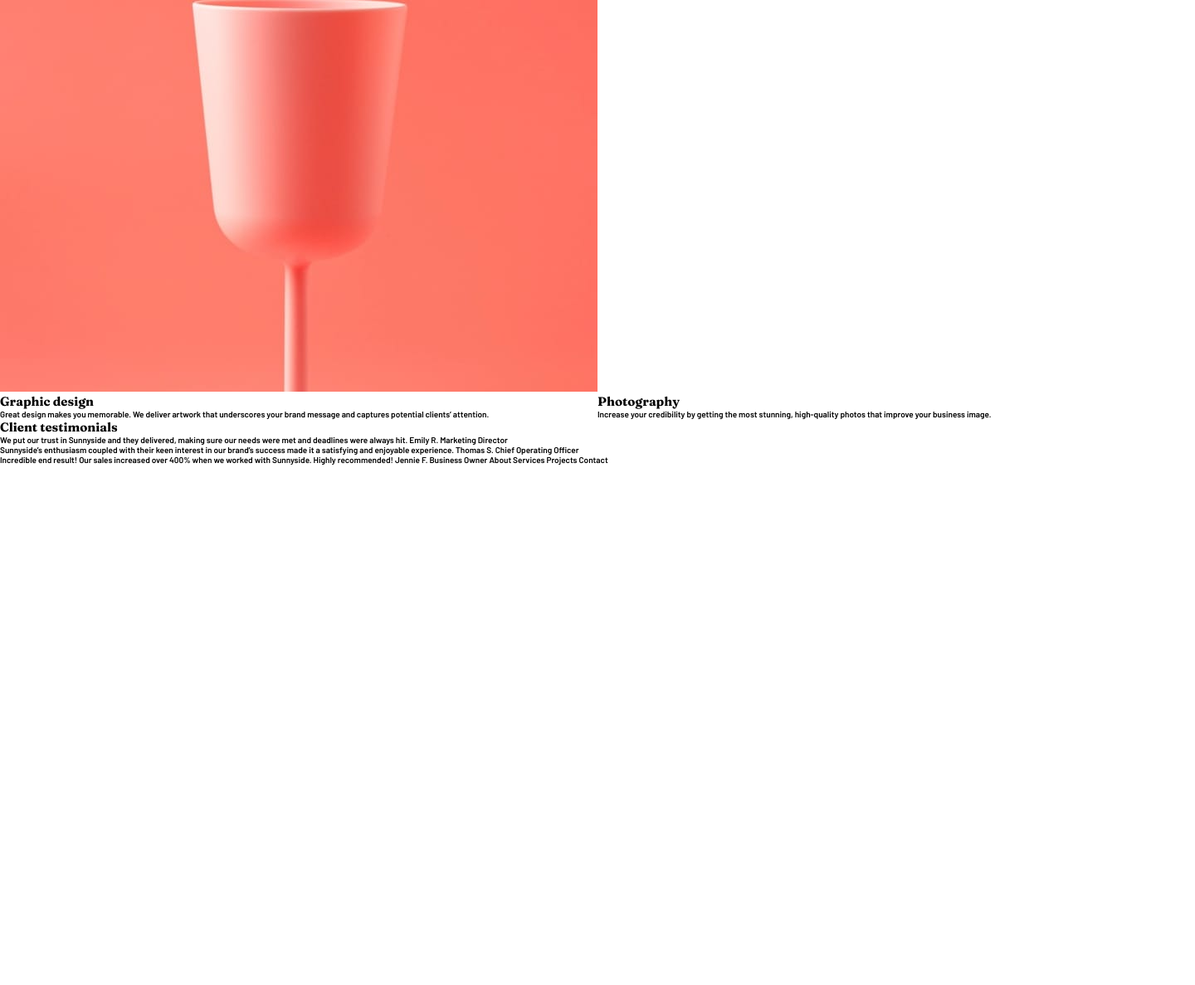
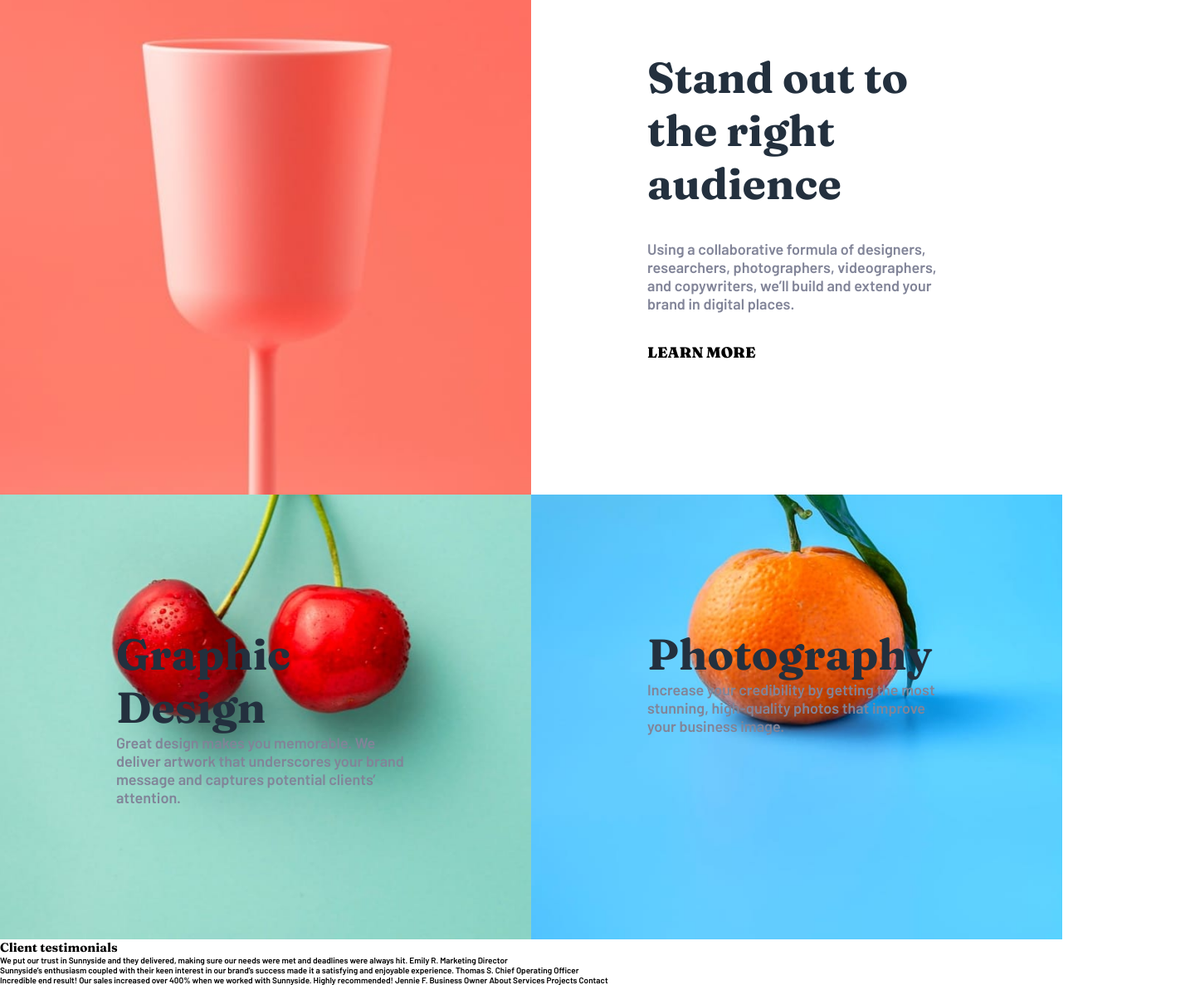
Before and after one commit to ygabdn29/sunnyside-landing-page, a plain HTML site: page index.html in a window 1280 px wide. Shown: the part 1530-2717 px from the top of the page at 83% size, 1440 px wide, since content can reach past the window. Before the commit the page ends 2090 px from the top, so only its background shows below. Drawn offline with Linux system fonts and the light colour scheme.

Commit message:
Feature general layout

```diff
--- a/index.html
+++ b/index.html
@@ -55,50 +55,70 @@
       </section>
 
       <section class="feature-section grid">
-        <div class="feature--transform">
+        <div class="feature feature--transform flex flex-col">
           <h2 class="heading-secondary feature-heading">
             Transform your brand
           </h2>
-          We are a full-service creative agency specializing in helping brands
-          grow fast. Engage your clients through compelling visuals that do most
-          of the marketing for you. Learn more
+
+          <p class="feature--text">
+            We are a full-service creative agency specializing in helping brands
+            grow fast. Engage your clients through compelling visuals that do
+            most of the marketing for you.
+          </p>
+
+          <p class="learn--more">Learn more</p>
         </div>
 
-        <div class="feature--picture">
-          <img
+        <div class="feature--picture-transform">
+          <!-- <img
             src="./images/desktop/image-transform.jpg"
             alt=""
-            class="illustration"
-          />
+            class="feature--illustration"
+          /> -->
         </div>
 
-        <div class="feature--picture">
-          <img
+        <div class="feature--picture-stand">
+          <!-- <img
             src="./images/desktop/image-stand-out.jpg"
             alt=""
-            class="illutration"
-          />
+            class="feature--illustration"
+          /> -->
         </div>
 
-        <div class="feature--stand">
+        <div class="feature feature--stand flex flex-col">
           <h2 class="heading-secondary feature-heading">
             Stand out to the right audience
           </h2>
-          Using a collaborative formula of designers, researchers,
-          photographers, videographers, and copywriters, we’ll build and extend
-          your brand in digital places. Learn more
+          <p class="feature--text">
+            Using a collaborative formula of designers, researchers,
+            photographers, videographers, and copywriters, we’ll build and
+            extend your brand in digital places.
+          </p>
+          <p class="learn--more">Learn more</p>
         </div>
 
-        <div class="feature--graphic">
-          <h2 class="heading-secondary feature-heading">Graphic design</h2>
-          Great design makes you memorable. We deliver artwork that underscores
-          your brand message and captures potential clients’ attention.
+        <div class="feature feature--graphic grid">
+          <div>
+            <h2 class="heading-secondary feature-heading text-center">
+              Graphic Design
+            </h2>
+
+            <p class="feature--text text-center">
+              Great design makes you memorable. We deliver artwork that
+              underscores your brand message and captures potential clients’
+              attention.
+            </p>
+          </div>
         </div>
 
-        <div class="feature--photography">
-          <h2 class="heading-secondary feature-heading">Photography</h2>
-          Increase your credibility by getting the most stunning, high-quality
-          photos that improve your business image.
+        <div class="feature feature--photography">
+          <h2 class="heading-secondary feature-heading text-center">
+            Photography
+          </h2>
+          <p class="feature--text feature--text-center">
+            Increase your credibility by getting the most stunning, high-quality
+            photos that improve your business image.
+          </p>
         </div>
       </section>
 
--- a/style.css
+++ b/style.css
@@ -6,8 +6,8 @@
   --primary-moderate-cyan: hsl(168, 34%, 41%);
   --neutral-darker-desaturated-blue: hsl(212, 27%, 19%);
   --neutral-darker-grayish-blue: hsl(213, 9%, 39%);
-  --neutral--dark-grayish-blue: hsl(232, 10%, 55%);
-  --neutral--grayish-blue: hsl(210, 4%, 67%);
+  --neutral-dark-grayish-blue: hsl(232, 10%, 55%);
+  --neutral-grayish-blue: hsl(210, 4%, 67%);
   --neutral-white: hsl(0, 0%, 100%);
   --fw-semi-bold: 600;
   --fw-bold: 700;
@@ -24,6 +24,13 @@ html {
   box-sizing: border-box;
 }
 
+main {
+  position: relative;
+}
+
+body {
+  font-family: "Barlow", sans-serif;
+}
 .grid {
   display: grid;
 }
@@ -34,10 +41,6 @@ html {
 
 .flex-col {
   flex-direction: column;
-}
-
-body {
-  font-family: "Barlow", sans-serif;
 }
 
 .heading-primary,
@@ -52,10 +55,6 @@ body {
   letter-spacing: 2rem;
   text-align: center;
   text-transform: uppercase;
-}
-
-main {
-  position: relative;
 }
 
 /* HEADER */
@@ -111,6 +110,57 @@ main {
   width: 3.6rem;
 }
 
+/* FEATURE SECTION */
 .feature-section {
   grid-template-columns: repeat(2, 1fr);
 }
+
+.feature {
+  gap: 3.6rem;
+  padding: 16rem 14rem;
+}
+
+.feature-heading {
+  font-size: 5.2rem;
+  color: var(--neutral-darker-desaturated-blue);
+}
+
+.feature--text {
+  color: var(--neutral-dark-grayish-blue);
+  font-size: 1.8rem;
+}
+
+.learn--more {
+  font-family: "Fraunces", serif;
+  font-weight: var(--fw-black);
+  text-transform: uppercase;
+  font-size: 1.8rem;
+}
+
+.feature--picture-transform {
+  background-image: url("./images/desktop/image-transform.jpg");
+  background-size: cover;
+  background-repeat: no-repeat;
+  background-position: center;
+}
+
+.feature--picture-stand {
+  background-image: url("./images/desktop/image-stand-out.jpg");
+  background-size: cover;
+  background-repeat: no-repeat;
+  background-position: center;
+}
+
+.feature--graphic {
+  background-image: url("./images/desktop/image-graphic-design.jpg");
+  background-size: cover;
+  background-repeat: no-repeat;
+  background-position: center;
+}
+
+.feature--photography {
+  background-image: url("./images/desktop/image-photography.jpg");
+  background-size: cover;
+  background-repeat: no-repeat;
+  background-position: center;
+}
```
